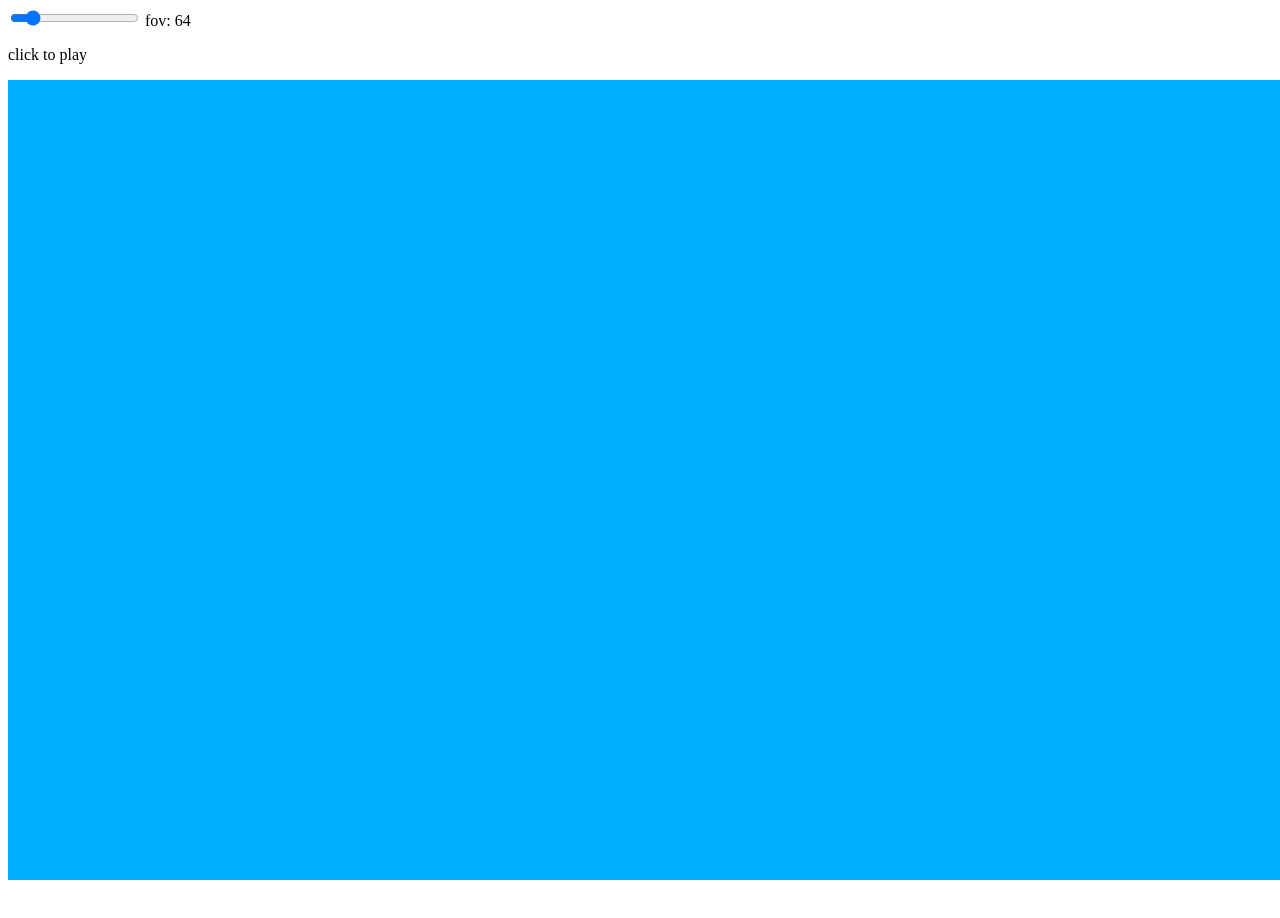
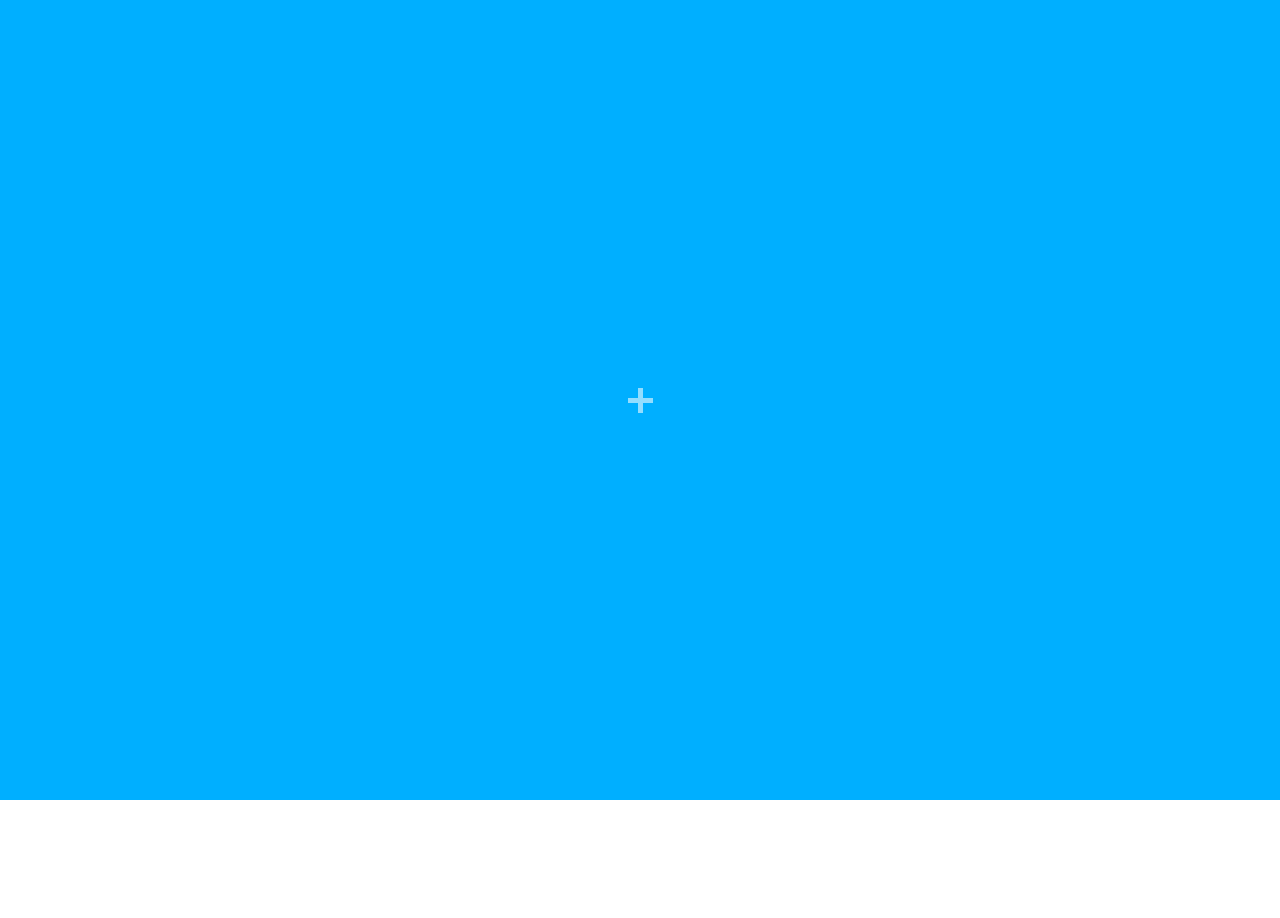
Before and after one commit to RdStudios9145/Minecraft, a website built with webpack: page index.html in a window 1280 px wide. After the commit the page ends 800 px from the top, so only its background shows below. Built offline with nearby package versions, Linux system fonts and the light colour scheme; files whose address does not match are found by name; what ts-perlin-simplex would draw is missing.

Commit message:
Minor changes before using minecraft source code

```diff
--- a/index.html
+++ b/index.html
@@ -4,7 +4,7 @@
 		<meta charset="UTF-8">
 		<meta name="viewport" content="width=device-width, initial-scale=1.0">
 		<title>Minecraft</title>
-		<link href="./dist/style.css" rel="stylesheet">
+		<link href="./style.css" rel="stylesheet">
 	</head>
 	<body>
 		<div id="e" class="container">
--- a/src/chunk.ts
+++ b/src/chunk.ts
@@ -10,6 +10,7 @@
 
 class Chunk {
 	// blocks: Record<number, Record<number, Record<number, Block | undefined>>> = {};
+	/** YXZ Order */
 	blocks: { [ID: number]: { [ID: number]: { [ID: number]: Block | undefined } } } = {};
 
 	pos: three.Vector3 = null;
@@ -37,17 +38,17 @@
 			}
 		}
 
-		const outline = new three.BoxHelper(new three.Mesh(new three.BoxGeometry(16, 16, 16), new three.MeshBasicMaterial({ color: 0xffffff })));
-		outline.position.set(this.pos.x, this.pos.y, this.pos.z);
-		game.scene.add(outline);
-		console.log(JSON.parse(JSON.stringify(this.pos)), JSON.parse(JSON.stringify(_pos.subScalar(.5))), JSON.parse(JSON.stringify(outline.position)));
+		// const outline = new three.BoxHelper(new three.Mesh(new three.BoxGeometry(16, 16, 16), new three.MeshBasicMaterial({ color: 0xffffff })));
+		// outline.position.set(this.pos.x, this.pos.y, this.pos.z);
+		// game.scene.add(outline);
+		// console.log(JSON.parse(JSON.stringify(this.pos)), JSON.parse(JSON.stringify(_pos.subScalar(.5))), JSON.parse(JSON.stringify(outline.position)));
 
-		const box = new three.Mesh(new three.BoxGeometry(), new three.MeshBasicMaterial({ color: 0xffffff, wireframe: true }));
-		box.position.set(this.pos.x + 1, this.pos.y + 15, this.pos.z);
-		game.scene.add(box);
-		const box2 = new three.Mesh(new three.BoxGeometry(), new three.MeshBasicMaterial({ color: 0xffffff, wireframe: true }));
-		box2.position.set(this.pos.x, this.pos.y + 15, this.pos.z);
-		game.scene.add(box2);
+		// const box = new three.Mesh(new three.BoxGeometry(), new three.MeshBasicMaterial({ color: 0xffffff, wireframe: true }));
+		// box.position.set(this.pos.x + 1, this.pos.y + 15, this.pos.z);
+		// game.scene.add(box);
+		// const box2 = new three.Mesh(new three.BoxGeometry(), new three.MeshBasicMaterial({ color: 0xffffff, wireframe: true }));
+		// box2.position.set(this.pos.x, this.pos.y + 15, this.pos.z);
+		// game.scene.add(box2);
 	}
 
 
@@ -80,7 +81,7 @@
 						if (collide) {
 							velSet = true;
 							handleCollision(block.pos);
-							console.log("collision");
+							// console.log("collision");
 						}
 					}
 				}
--- a/src/physics/physics.ts
+++ b/src/physics/physics.ts
@@ -24,6 +24,7 @@
 
 const coll = (tan: three.Vector3) => {
 	const dot = tan.dot(game.player.trueVel);
+	// if (dot <= 0) return;
 	// console.log(JSON.parse(JSON.stringify(tan)), JSON.parse(JSON.stringify(dot)), JSON.parse(JSON.stringify(game.player.trueVel.x * tan.x + game.player.trueVel.y * tan.y + game.player.trueVel.z * tan.z)));
 	tan.multiplyScalar(dot);
 	// console.log(JSON.parse(JSON.stringify(dot)), JSON.parse(JSON.stringify(tan)), JSON.parse(JSON.stringify(game.player.trueVel)));
--- a/src/player.ts
+++ b/src/player.ts
@@ -33,10 +33,14 @@
 		const dir = (new three.Vector3(x, 0, z)).applyQuaternion(this.camera.quaternion);
 		dir.setY(this.vel.y);
 		dir.normalize();
-		// if (!this.grounded)
-		// 	dir.setY(dir.y - 0.1);
+		if (!this.grounded)
+			dir.setY(dir.y - 0.1);
 		// console.log(dir.y, this.grounded);
 		this.trueVel = dir;
+	};
+
+	UpdateSurroundingBlocks = (pos: three.Vector3) => {
+
 	};
 
 	rayCast = () => {
@@ -53,9 +57,12 @@
 		game.scene.remove(intersect.object);
 
 		const pos = intersect.object.position;
-		try { game.world.chunks[0].blocks[pos.y][pos.x][pos.z] = null; } catch {}
+		// console.log(game.world.chunks[0][0][0].blocks.length)
+		try { game.world.chunks[0][0][0].blocks[pos.y][pos.x][pos.z] = null; } catch {}
 
 		this.Hover();
+
+		this.UpdateSurroundingBlocks(pos);
 	};
 
 	Place = () => {
@@ -65,7 +72,10 @@
 		const face = intersect.face;
 		const pos = new three.Vector3().addVectors(intersect.object.position, face.normal);
 		const block = new Block(pos, BlockTypes.Sand);
-		try { game.world.chunks[0].blocks[pos.y][pos.x][pos.z] = block; } catch {}
+		game.scene.add(block.cube);
+		try { game.world.chunks[0][0][0].blocks[pos.y][pos.x][pos.z] = block; } catch {}
+
+		this.UpdateSurroundingBlocks(intersect.object.position);
 	};
 
 	Hover = () => {
@@ -96,10 +106,10 @@
 			this.calcTrueVel();
 		}
 
-		console.log("vel", JSON.parse(JSON.stringify(this.trueVel)), JSON.parse(JSON.stringify(this.pos)));
+		// console.log("vel", JSON.parse(JSON.stringify(this.trueVel)), JSON.parse(JSON.stringify(this.pos)));
 
 		this.pos.addScaledVector(this.trueVel, delta);
-		console.log("vel", JSON.parse(JSON.stringify(this.trueVel)), JSON.parse(JSON.stringify(this.pos)));
+		// console.log("vel", JSON.parse(JSON.stringify(this.trueVel)), JSON.parse(JSON.stringify(this.pos)));
 		this.trueVel.multiplyScalar(0);
 		// this.camera.position.set(this.pos.x, this.pos.y + 1, this.pos.z);
 
@@ -139,8 +149,8 @@
 			case keyCodes[3]: if (!(!game.keys[key] && !game.keys[keyCodes[2]] && this.vel.equals(v30))) this.vel.z -= mult * this.speed; break;
 			case keyCodes[4]: if (!(!game.keys[key] && !game.keys[keyCodes[5]] &&
 				!game.keys[keyCodes[6]] && this.vel.equals(v30))) this.vel.y += mult * this.speed; break;
-			case keyCodes[5]: if (!(!game.keys[key] && !game.keys[keyCodes[4]] && this.vel.equals(v30))) this.vel.y -= mult * this.speed; break;
-			case keyCodes[6]: if (!(!game.keys[key] && !game.keys[keyCodes[4]] && this.vel.equals(v30))) this.vel.y -= mult * this.speed; break;
+			// case keyCodes[5]: if (!(!game.keys[key] && !game.keys[keyCodes[4]] && this.vel.equals(v30))) this.vel.y -= mult * this.speed; break;
+			// case keyCodes[6]: if (!(!game.keys[key] && !game.keys[keyCodes[4]] && this.vel.equals(v30))) this.vel.y -= mult * this.speed; break;
 		}
 	};
 }
--- a/src/world.ts
+++ b/src/world.ts
@@ -4,7 +4,7 @@
 class World {
 	/** YXZ order */
 	// blocks: object = {};
-	chunks: object = {};
+	chunks: { [ID: number]: { [ID: number]: { [ID: number]: Chunk } } } = {};
 
 	constructor() {
 		for (let y = 0; y < 2; y++) {
--- /dev/null
+++ b/style.css
@@ -0,0 +1,22 @@
+html, body {
+	width: 100%;
+	height: 100%;
+	margin: 0;
+	padding: 0;
+}
+
+.container {
+	width: 100%;
+	height: 100%;
+	display: flex;
+	flex-direction: column;
+	justify-content: center;
+	align-items: center;
+	position: absolute;
+	top: 0;
+	left: 0;
+}
+
+#settings {
+	flex-direction: column;
+}
```
Also changed, not shown: 1 other file.
